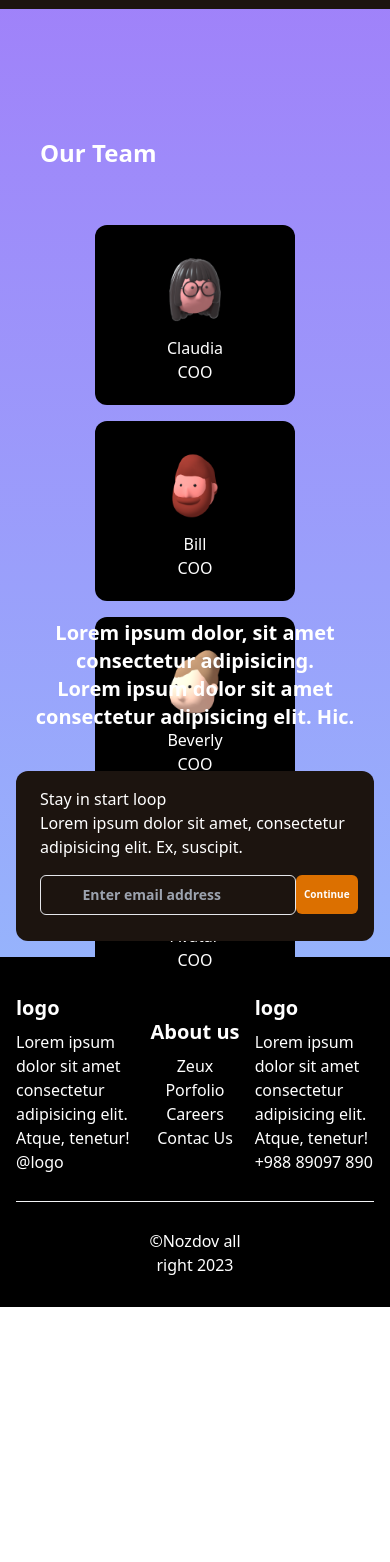
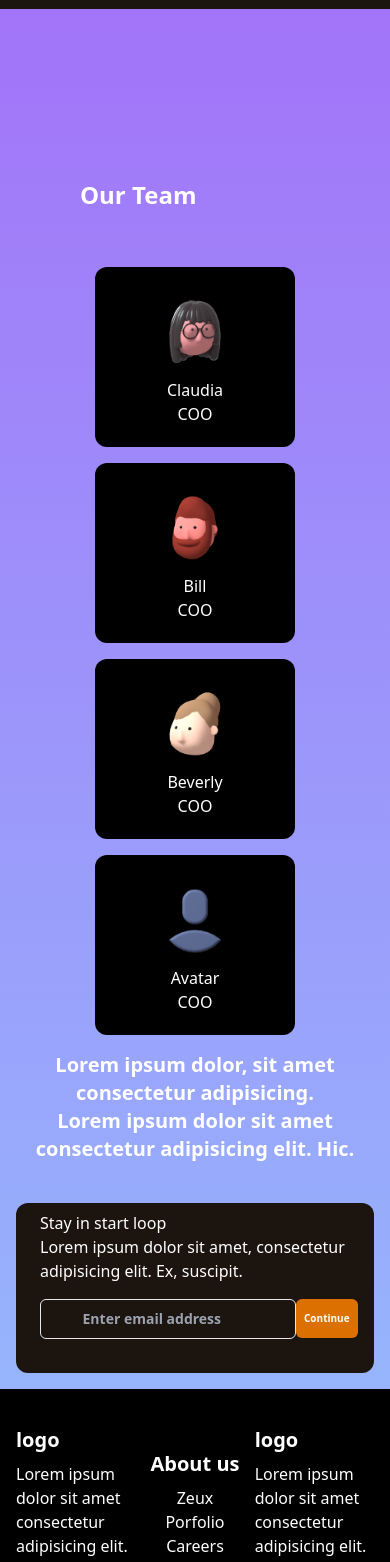
Before and after one commit to Kevin-ORojas/PageGaming, a React (Vite) app: page /about in a window 390 px wide. Shown: the part 3140-4702 px from the top of the page. Before the commit the page ends 4447 px from the top, so only its background shows below. Built offline with nearby package versions, Linux system fonts and the light colour scheme.

Commit message:
seccion acomodada a 320px

```diff
--- a/src/pages/About.jsx
+++ b/src/pages/About.jsx
@@ -127,7 +127,7 @@ const About = () => {
         </article>
       </section>
 
-      <section className="w-full h-full mt-20">
+      <section className="w-full h-[950px] md:h-450px mt-20">
         <article className="bg-cardcolor text-white md:grid  md:grid-cols-2 justify-center items-center gap-4 ">
           <div className="flex justify-center items-center">
             <img
@@ -157,7 +157,7 @@ const About = () => {
         </article>
       </section>
 
-      <section className="w-full h-[450px] mt-28">
+      <section className="w-full h-[880px] md:h-[580px] p-10">
         <h2 className="text-white text-left font-bold md:ml-10 ml-10 text-2xl py-4">
           Our Team
         </h2>
@@ -202,13 +202,13 @@ const About = () => {
         </article>
       </section>
 
-      <section className="w-full md:h-[450px] p-4">
+      <section className="w-full md:h-[750px] p-4">
         <article className="flex flex-col items-center justify-center  gap-2">
           <div className="my-8 text-center text-white font-semibold text-xl md:text-2xl">
             <h1>Lorem ipsum dolor, sit amet consectetur adipisicing.</h1>
             <p>Lorem ipsum dolor sit amet consectetur adipisicing elit. Hic.</p>
           </div>
-          <div className="border-1 bg-barraloop rounded-xl flex-shrink-0 w-full md:w-[750px] h-[170px] lg:w-[650] md: py-4 pl-2">
+          <div className="border-1 bg-barraloop rounded-xl flex-shrink-0 w-full md:w-[750px] h-[170px] lg:w-[650] md:py-4 py-2 pl-2">
             <div
               className="text-center md:flex md:justify-center md:items-center md:mt-4
              "
```
